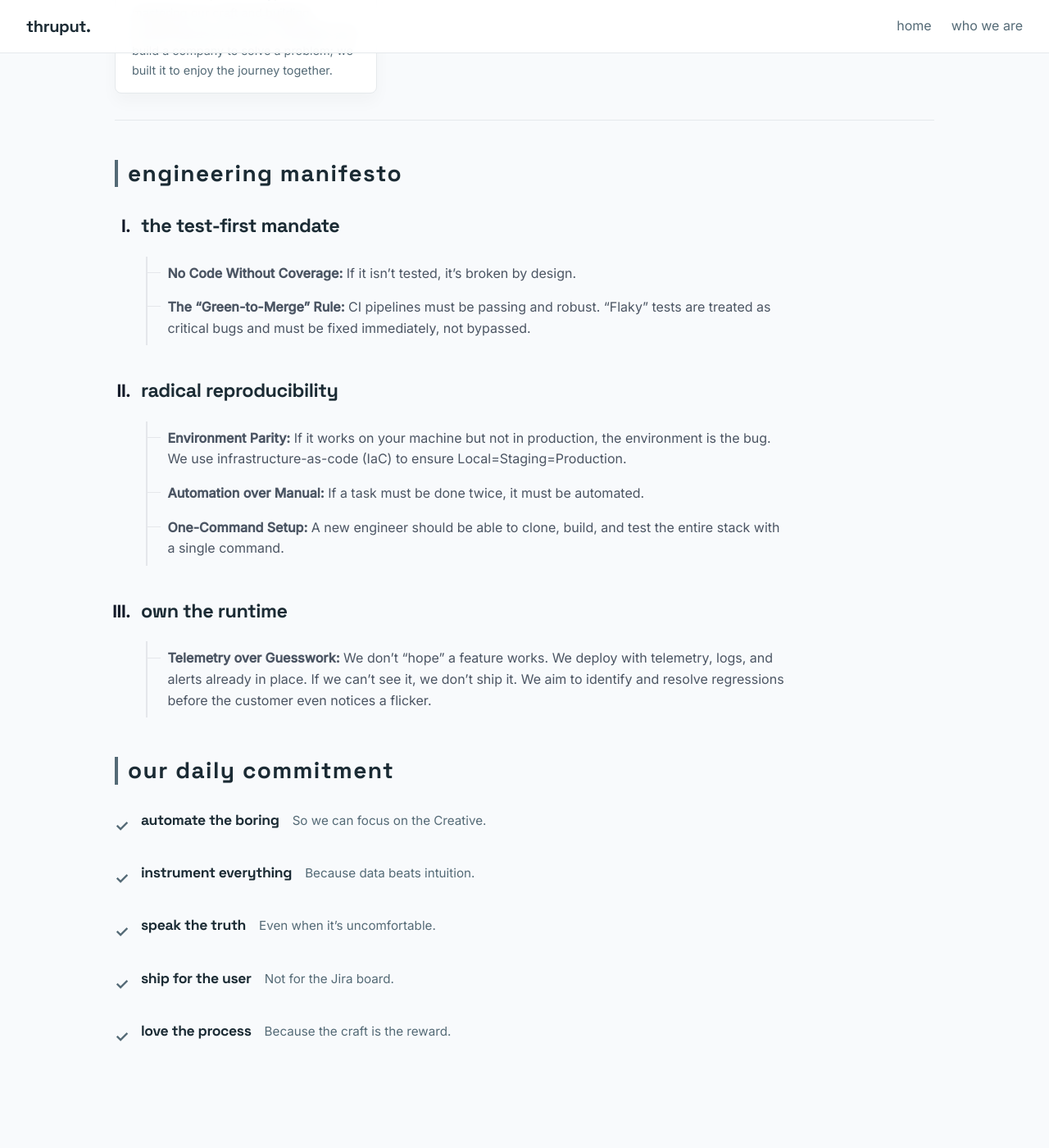
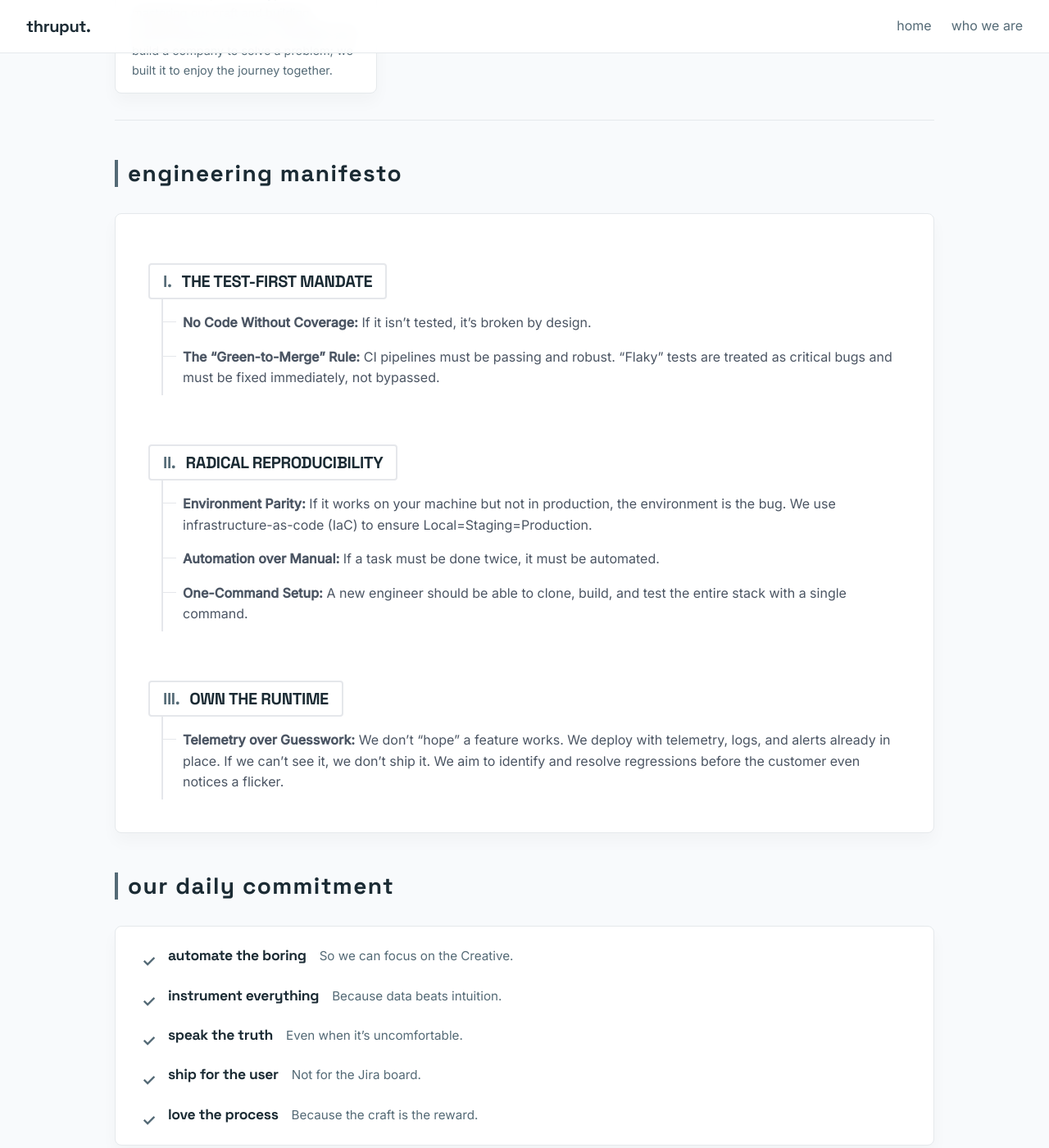
Before and after one commit to thruput-io/thruput-io.github.io, a Jekyll site: the page built from how-we-work.md, in a window 1280 px wide and 1400 px high, scrolled down 740 px. Shown: the whole window at 82% size. Built offline with Jekyll 4.4.1, drawn with Linux system fonts in a browser that asks for light colours; our own code applies the rules of GitHub Pages for plain Markdown files.

Commit message:
Refactor `style.scss` to enhance `.manifesto` and `.daily-commitment` styling; improve structure, add counters, and tweak spacing.

```diff
--- a/assets/css/style.scss
+++ b/assets/css/style.scss
@@ -175,27 +175,54 @@ main {
 
 .manifesto {
   &, ol {
-    list-style-type: upper-roman;
-    padding-left: 1.5rem;
-    max-width: 800px;
+    background: var(--thruput-snow);
+    border: 1px solid var(--thruput-ash);
+    border-radius: var(--border-radius);
+    box-shadow: 0 10px 20px rgba(0, 0, 0, 0.03);
+    list-style-type: none;
+    counter-reset: manifesto-counter;
+    padding-left: 0;
     font-family: 'Inter', system-ui, sans-serif;
+
   }
 
   /* Top-level Pillar (The Main Value) */
   > li {
-    margin-bottom: 2.5rem;
+    counter-increment: manifesto-counter;
+    margin: 2.5rem;
     font-weight: 700;
     font-size: 1.25rem;
     color: #111827;
-    padding-left: 0.5rem;
+    padding-left: 0;
+
+    h3 {
+      margin-bottom: 0.5rem;
+      font-size: 1.25rem;
+      display: inline-block;
+      border: 2px solid #e5e7eb;
+      padding: 0.5rem 1rem;
+      border-radius: 4px;
+      position: relative;
+      background: var(--thruput-snow);
+      z-index: 1;
+      text-transform: uppercase;
+
+      &::before {
+        content: counter(manifesto-counter, upper-roman) ". ";
+        margin-right: 0.5rem;
+        color: var(--thruput-arctic);
+      }
+    }
   }
 
   ul, ol {
     list-style: none;
-    margin-top: 0.75rem;
+    margin-top: -1.5rem;
     padding-left: 1.5rem;
     border-left: 2px solid #e5e7eb;
-    margin-left: 0.4rem;
+    margin-left: 1rem;
+    position: relative;
+    padding-top: 1.5rem;
 
     li {
       font-weight: 400;
@@ -220,18 +247,26 @@ main {
 .daily-commitment {
   &, ul {
     list-style: none;
-    padding: 0;
+    padding: 1.5rem 2rem;
     margin: 2rem 0;
+    background: var(--thruput-snow);
+    border: 1px solid var(--thruput-ash);
+    border-radius: var(--border-radius);
+    box-shadow: 0 10px 20px rgba(0, 0, 0, 0.03);
   }
 
   li {
     position: relative;
     padding-left: 2rem;
-    margin-bottom: 2.5rem;
+    margin-bottom: 1.5rem;
     display: flex;
     align-items: baseline;
     gap: 1rem;
     flex-wrap: wrap;
+
+    &:last-child {
+      margin-bottom: 0;
+    }
 
     /* Checklist marker */
     &::before {
```
